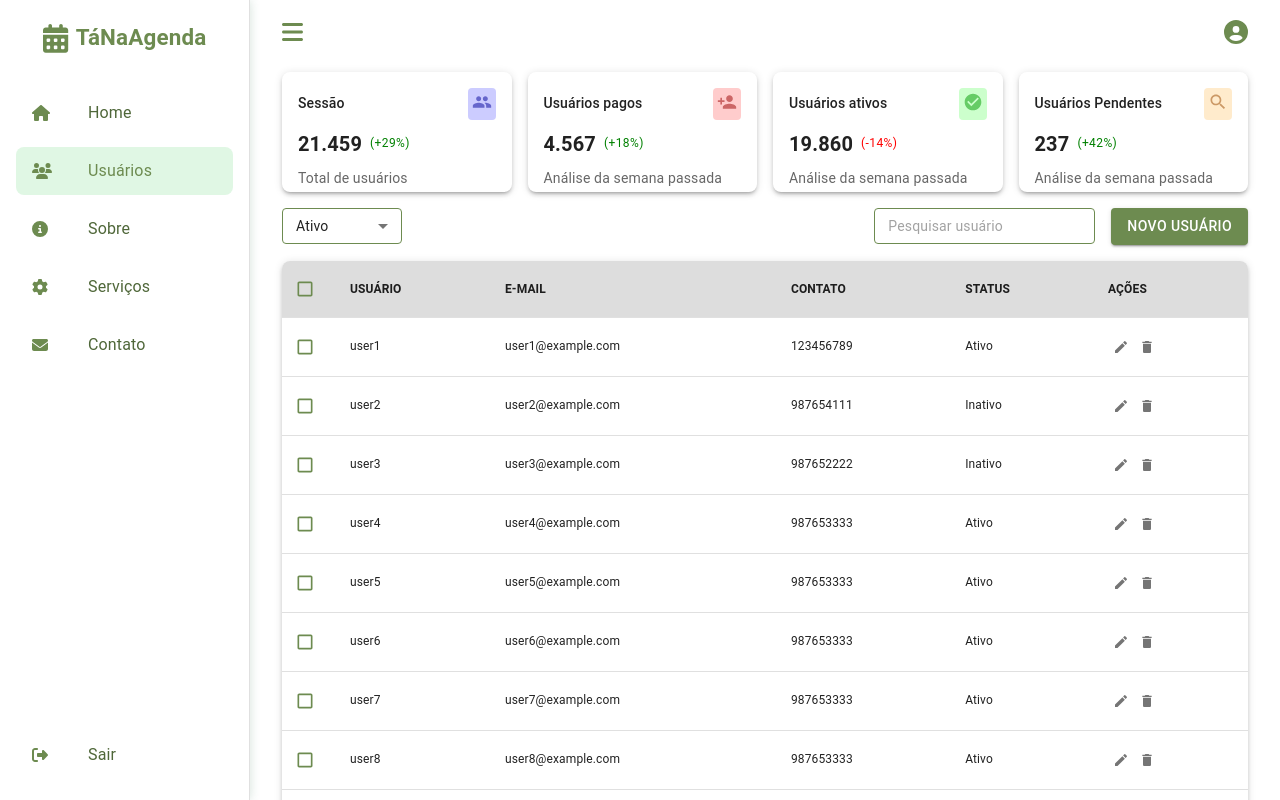
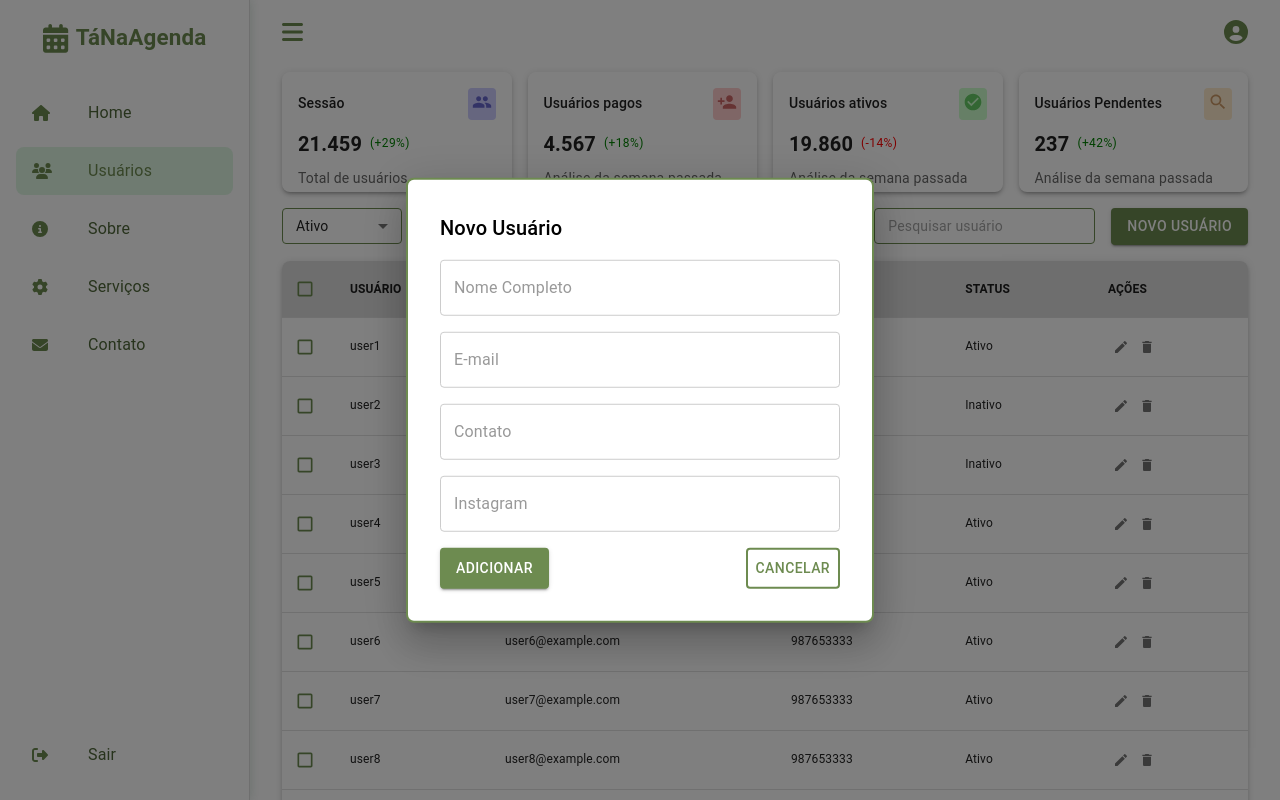
Before and after one commit to hudtadeu/app-agendamentos-front, a React (Create React App) app: page /users in a window 1280 px wide. Both pictures are taken after a click on the button "NOVO USUÁRIO". Built offline with nearby package versions, Linux system fonts and the light colour scheme.

Commit message:
Atualização

```diff
--- a/src/pages/UsersPage.js
+++ b/src/pages/UsersPage.js
@@ -1,11 +1,18 @@
 import React, { useState } from "react";
-import { Table, TableBody, TableCell, TableContainer, TableHead, TableRow, Checkbox, Paper, IconButton, Box, Card, CardContent, Typography, TextField, Button, MenuItem, FormControl } from "@mui/material"; // Removed InputLabel and Select imports
+import { Table, TableBody, TableCell, TableContainer, TableHead, TableRow, Checkbox, Paper, IconButton, Box, Card, CardContent, Typography, TextField, Button, MenuItem, Modal } from "@mui/material"; // Added Modal import
 import { Edit, Delete } from "@mui/icons-material";
-import { Group, PersonAdd, Person, CheckCircle, Search } from "@mui/icons-material"; // Add CheckCircle and Search imports
+import { Group, PersonAdd, CheckCircle, Search } from "@mui/icons-material";
 
 const UsersPage = () => {
   const [status, setStatus] = useState("Ativo");
   const [selectedUsers, setSelectedUsers] = useState([]);
+  const [isModalOpen, setIsModalOpen] = useState(false);
+  const [newUser, setNewUser] = useState({
+    nomeCompleto: "",
+    email: "",
+    contato: "",
+    instagram: "",
+  });
 
   const handleStatusChange = (event) => {
     setStatus(event.target.value);
@@ -41,6 +48,28 @@ const UsersPage = () => {
   };
 
   const isSelected = (id) => selectedUsers.indexOf(id) !== -1;
+
+  const handleModalOpen = () => {
+    setIsModalOpen(true);
+  };
+
+  const handleModalClose = () => {
+    setIsModalOpen(false);
+    setNewUser({
+      nomeCompleto: "",
+      email: "",
+      contato: "",
+      instagram: "",
+    });
+  };
+
+  const handleInputChange = (event) => {
+    const { name, value } = event.target;
+    setNewUser((prev) => ({
+      ...prev,
+      [name]: value,
+    }));
+  };
 
   const users = [
     { id: 1, username: "user1", email: "user1@example.com", contact: "123456789", status: "Ativo" },
@@ -81,8 +110,8 @@ const UsersPage = () => {
       value: "19.860",
       change: "-14%",
       description: "Análise da semana passada",
-      icon: <CheckCircle style={{ fontSize: 20, color: "#66cc66" }} />, // Updated icon color to green
-      boxColor: "#ccffcc", // Updated box color to lighter green
+      icon: <CheckCircle style={{ fontSize: 20, color: "#66cc66" }} />,
+      boxColor: "#ccffcc",
       changeColor: "red",
     },
     {
@@ -90,7 +119,7 @@ const UsersPage = () => {
       value: "237",
       change: "+42%",
       description: "Análise da semana passada",
-      icon: <Search style={{ fontSize: 20, color: "#cc9966" }} />, // Updated icon
+      icon: <Search style={{ fontSize: 20, color: "#cc9966" }} />,
       boxColor: "#ffebcc",
       changeColor: "green",
     },
@@ -190,6 +219,7 @@ const UsersPage = () => {
           />
           <Button
             variant="contained"
+            onClick={handleModalOpen}
             sx={{
               backgroundColor: "#6d8b50",
               color: "#fff",
@@ -271,6 +301,165 @@ const UsersPage = () => {
           </TableBody>
         </Table>
       </TableContainer>
+      <Modal open={isModalOpen} onClose={handleModalClose}>
+        <Box
+          sx={{
+            position: "absolute",
+            top: "50%",
+            left: "50%",
+            transform: "translate(-50%, -50%)",
+            width: 400,
+            bgcolor: "background.paper",
+            boxShadow: 24,
+            p: 4,
+            borderRadius: 2,
+            border: "2px solid #6d8b50",
+          }}
+        >
+          <Typography variant="h6" mb={2}>
+            Novo Usuário
+          </Typography>
+          <TextField
+            fullWidth
+            label="Nome Completo"
+            name="nomeCompleto"
+            value={newUser.nomeCompleto}
+            onChange={handleInputChange}
+            sx={{
+                mb: 2,
+                "& .MuiOutlinedInput-root": {
+                  "& fieldset": {
+                    borderColor: "#ccc",
+                  },
+                  "&:hover fieldset": {
+                    borderColor: "#6d8b50",
+                  },
+                  "&.Mui-focused fieldset": {
+                    borderColor: "#6d8b50",
+                  },
+                },
+                "& .MuiInputLabel-root": {
+                  color: "#999",
+                },
+                "&:hover .MuiInputLabel-root": {
+                  color: "#6d8b50",
+                },
+                "& .MuiInputLabel-root.Mui-focused": {
+                  color: "#6d8b50",
+                },
+              }}
+          />
+          <TextField
+            fullWidth
+            label="E-mail"
+            name="email"
+            value={newUser.email}
+            onChange={handleInputChange}
+            sx={{
+                mb: 2,
+                "& .MuiOutlinedInput-root": {
+                  "& fieldset": {
+                    borderColor: "#ccc",
+                  },
+                  "&:hover fieldset": {
+                    borderColor: "#6d8b50",
+                  },
+                  "&.Mui-focused fieldset": {
+                    borderColor: "#6d8b50",
+                  },
+                },
+                "& .MuiInputLabel-root": {
+                  color: "#999",
+                },
+                "&:hover .MuiInputLabel-root": {
+                  color: "#6d8b50",
+                },
+                "& .MuiInputLabel-root.Mui-focused": {
+                  color: "#6d8b50",
+                },
+              }}
+          />
+            <TextField
+            fullWidth
+            label="Contato"
+            name="contato"
+            value={newUser.contato}
+            onChange={handleInputChange}
+            sx={{
+                mb: 2,
+                "& .MuiOutlinedInput-root": {
+                  "& fieldset": {
+                    borderColor: "#ccc", // Cor padrão das bordas
+                  },
+                  "&:hover fieldset": {
+                    borderColor: "#6d8b50", // Cor ao passar o mouse
+                  },
+                  "&.Mui-focused fieldset": {
+                    borderColor: "#6d8b50", // Cor ao focar
+                  },
+                },
+                "& .MuiInputLabel-root": {
+                  color: "#999", // Cor padrão da label
+                },
+                "&:hover .MuiInputLabel-root": {
+                  color: "#6d8b50", // Cor da label ao passar o mouse
+                },
+                "& .MuiInputLabel-root.Mui-focused": {
+                  color: "#6d8b50", // Cor da label ao focar
+                },
+              }}
+            />
+
+          <TextField
+            fullWidth
+            label="Instagram"
+            name="instagram"
+            value={newUser.instagram}
+            onChange={handleInputChange}
+            sx={{
+                mb: 2,
+                "& .MuiOutlinedInput-root": {
+                  "& fieldset": {
+                    borderColor: "#ccc", // Cor padrão das bordas
+                  },
+                  "&:hover fieldset": {
+                    borderColor: "#6d8b50", // Cor ao passar o mouse
+                  },
+                  "&.Mui-focused fieldset": {
+                    borderColor: "#6d8b50", // Cor ao focar
+                  },
+                },
+                "& .MuiInputLabel-root": {
+                  color: "#999", // Cor padrão da label
+                },
+                "&:hover .MuiInputLabel-root": {
+                  color: "#6d8b50", // Cor da label ao passar o mouse
+                },
+                "& .MuiInputLabel-root.Mui-focused": {
+                  color: "#6d8b50", // Cor da label ao focar
+                },
+              }}
+          />
+          <Box sx={{ display: "flex", justifyContent: "space-between" }}>
+            <Button
+              variant="contained"
+              onClick={handleModalClose}
+              sx={{ backgroundColor: "#6d8b50", "&:hover": { backgroundColor: "#4f6739" } }}
+            >
+              Adicionar
+            </Button>
+            <Button
+              onClick={handleModalClose}
+              sx={{
+                color: "#6d8b50",
+                border: "2px solid #6d8b50",
+              }}
+            >
+              Cancelar
+            </Button>
+          </Box>
+        </Box>
+      </Modal>
     </Box>
   );
 };
```
